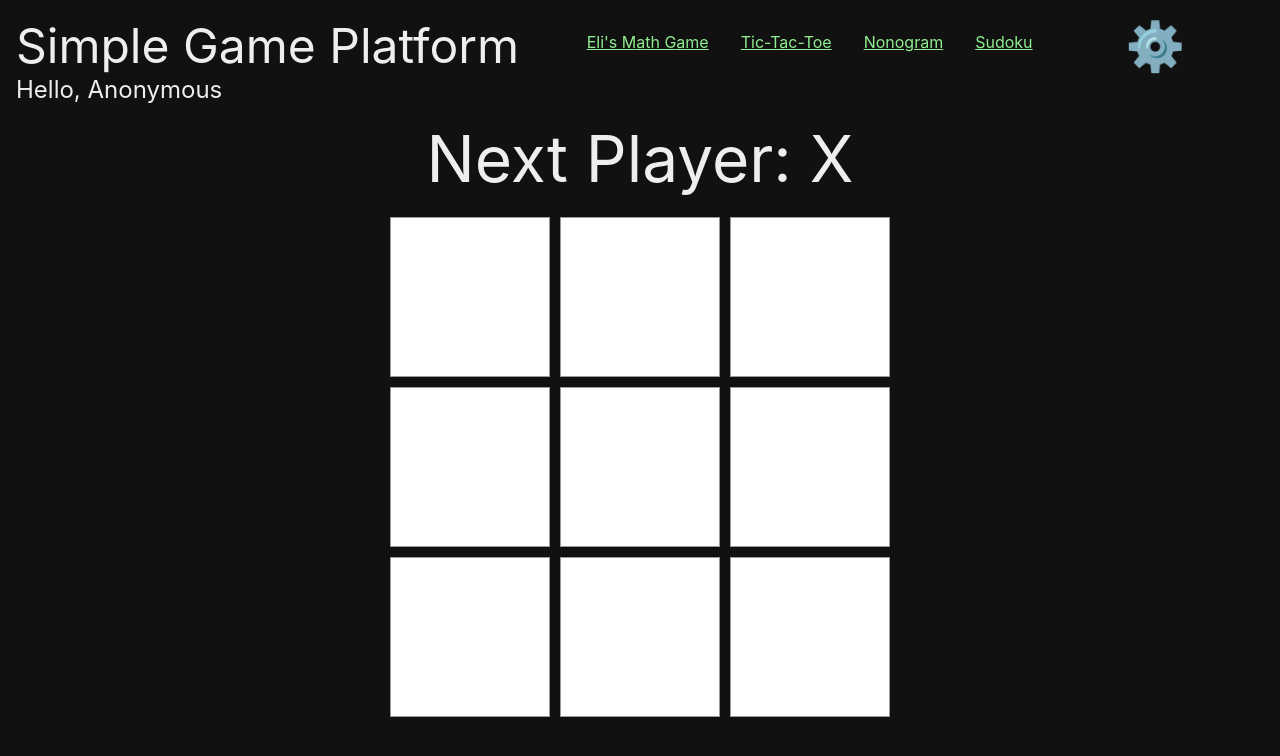
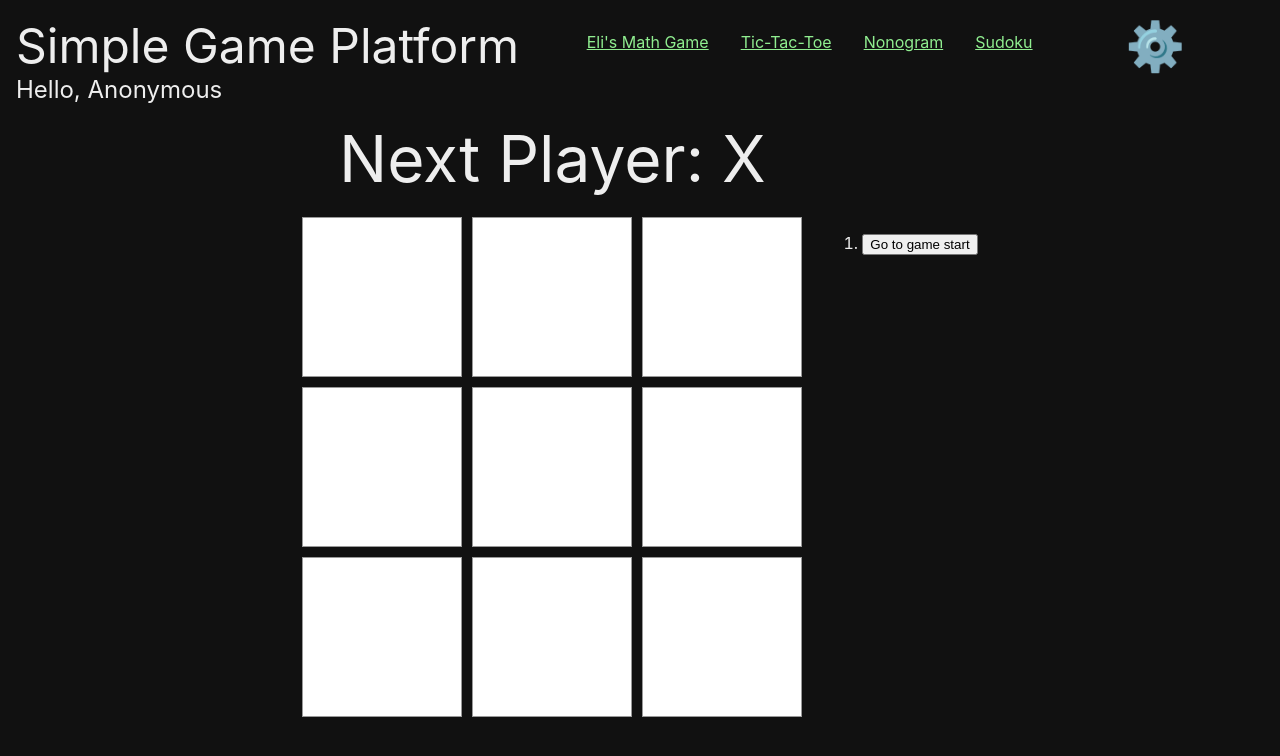
Before and after one commit to dstockto/react-simple-games, a React (Create React App) app: page /tic-tac-toe in a window 1280 px wide. Shown: the top 756 px of the page. Built offline with nearby package versions, Linux system fonts and the light colour scheme.

Commit message:
Display history in buttons

```diff
--- a/src/Components/Games/TicTacToe/Components/Board.jsx
+++ b/src/Components/Games/TicTacToe/Components/Board.jsx
@@ -3,8 +3,6 @@
 
 export default function Board({squares, clickHandler, winner}) {
   function renderSquare(i) {
-    const position = 'a' + i;
-
     let isWinner = false;
     if (winner && [winner.a, winner.b, winner.c].includes(i)) {
       isWinner = true;
@@ -14,9 +12,9 @@
       <Square
         key={i}
         value={squares[i]}
-        style={{gridArea: position}}
         onClick={() => clickHandler(i)}
         winner={isWinner}
+        position={'a' + i}
       />
     );
   }
--- a/src/Components/Games/TicTacToe/Components/Square.jsx
+++ b/src/Components/Games/TicTacToe/Components/Square.jsx
@@ -1,13 +1,18 @@
 import React from 'react';
 
-export default function Square({value, onClick, winner}) {
+export default function Square({value, onClick, winner, position}) {
   let classNames = ['square'];
   if (winner) {
     classNames.push('winner');
   }
 
+
   return (
-    <button className={classNames.join(' ')} onClick={onClick}>
+    <button
+      style={{gridArea: position}}
+      className={classNames.join(' ')}
+      onClick={onClick}
+    >
       {value}
     </button>
   );
--- a/src/Components/Games/TicTacToe/Models/TicTacToeHistory.js
+++ b/src/Components/Games/TicTacToe/Models/TicTacToeHistory.js
@@ -13,7 +13,7 @@
   }
 
   addMove(boardState) {
-    const newHistory = this.history.splice().concat(boardState);
+    const newHistory = this.history.slice().concat(boardState);
     return new TicTacToeHistory(newHistory);
   }
 
--- a/src/Components/Games/TicTacToe/TicTacToeGame.css
+++ b/src/Components/Games/TicTacToe/TicTacToeGame.css
@@ -7,6 +7,11 @@
     font-size: 4rem;
     grid-area: status;
     justify-self: center;
+}
+
+.game-info {
+    grid-area: moves;
+    align-self: start;
 }
 
 .square {
@@ -32,10 +37,10 @@
 .game {
     display: grid;
     grid-template-areas:
-            "status status status"
-            "a0     a1     a2"
-            "a3     a4     a5"
-            "a6     a7     a8";
+            "status status status ."
+            "a0     a1     a2     moves"
+            "a3     a4     a5     moves"
+            "a6     a7     a8     moves";
     width: fit-content;
     align-items: center;
     grid-gap: 10px;
--- a/src/Components/Games/TicTacToe/TicTacToeGame.jsx
+++ b/src/Components/Games/TicTacToe/TicTacToeGame.jsx
@@ -10,6 +10,7 @@
 
   const [history, setHistory] = useState(emptyHistory);
   const [xIsNext, setXIsNext] = useState(true);
+  const [stepNumber, setStepNumber] = useState(0);
   const boardModel = history.latest;
 
   function clickHandler(i) {
@@ -19,6 +20,12 @@
     }
     setHistory(history.addMove(boardModel.setSquare(i, marker)));
     setXIsNext(!xIsNext);
+    setStepNumber(history.lastBoard);
+  }
+
+  function jumpTo(step) {
+    setStepNumber(step);
+    setXIsNext(step % 2 === 0);
   }
 
   const winner = calculateWinner(boardModel.squares);
@@ -28,12 +35,21 @@
     status = 'Winner: ' + winner.winner;
   }
 
+  const moves = history.history.map((step, move) => {
+    const desc = move ? 'Go to move ' + move : 'Go to game start';
+    return (
+      <li key={'history'+move}>
+        <button onClick={() => jumpTo(move)}>{desc}</button>
+      </li>
+    );
+  });
+
   return (
     <div className="game">
       <Board squares={boardModel.squares} clickHandler={clickHandler} winner={winner} />
       <div className="status">{status}</div>
       <div className="game-info">
-        <ol>{/* TODO */}</ol>
+        <ol>{moves}</ol>
       </div>
     </div>
   );
```
